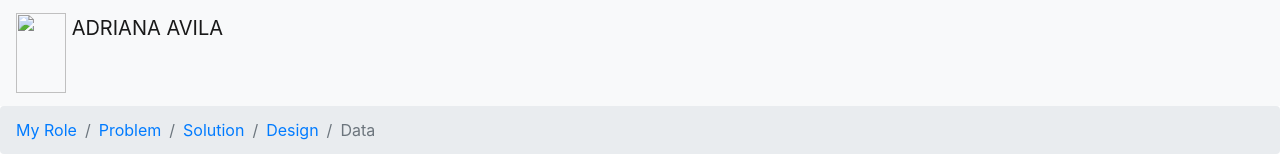
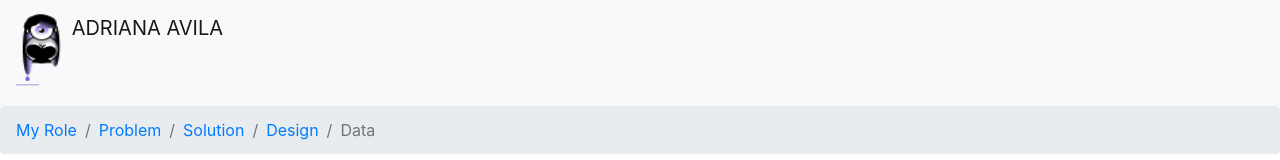
Before and after one commit to Adriavi/UX_UI_HOW_TWENTY, a plain HTML site: page index.html in a window 1280 px wide. Shown: the top 160 px of the page. Drawn offline with nearby package versions, Linux system fonts and the light colour scheme; files whose address does not match are found by name.

Commit message:
update hw twenty

```diff
--- a/index.html
+++ b/index.html
@@ -18,7 +18,7 @@
     <!-- Image and text -->
 <nav class="navbar navbar-light bg-light">
     <a class="navbar-brand" href="#">
-      <img src="../UX-UI-HM-20/Case Study Layout/Agatha visual.png" width="50" height="80" class="d-inline-block align-top" alt="">
+      <img src="../UX_UI_HOW_TWENTY/Case_Study _Layout/Agatha_visual.png" width="50" height="80" class="d-inline-block align-top" alt="">
       ADRIANA AVILA
     </a>
   </nav>
```
